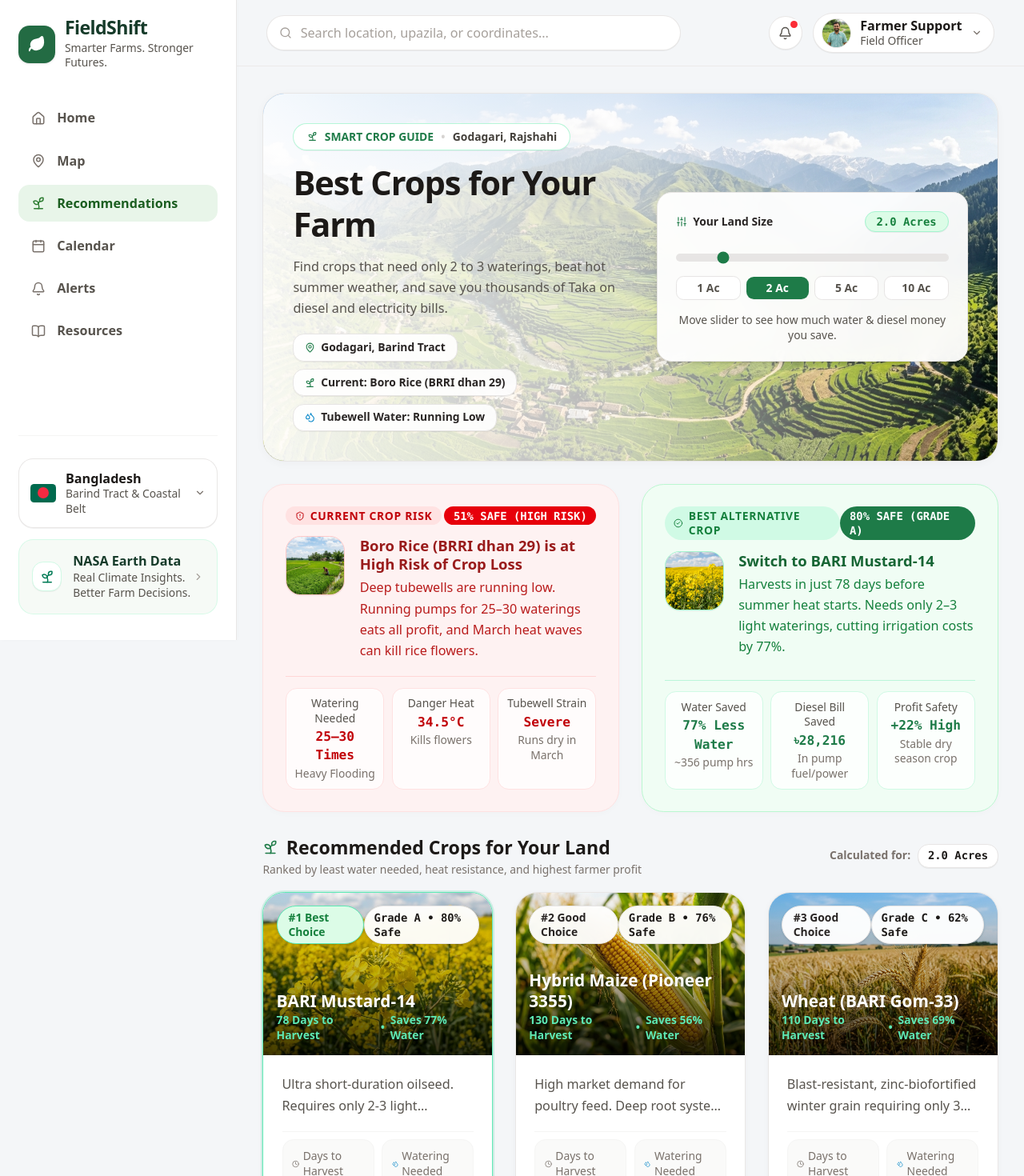
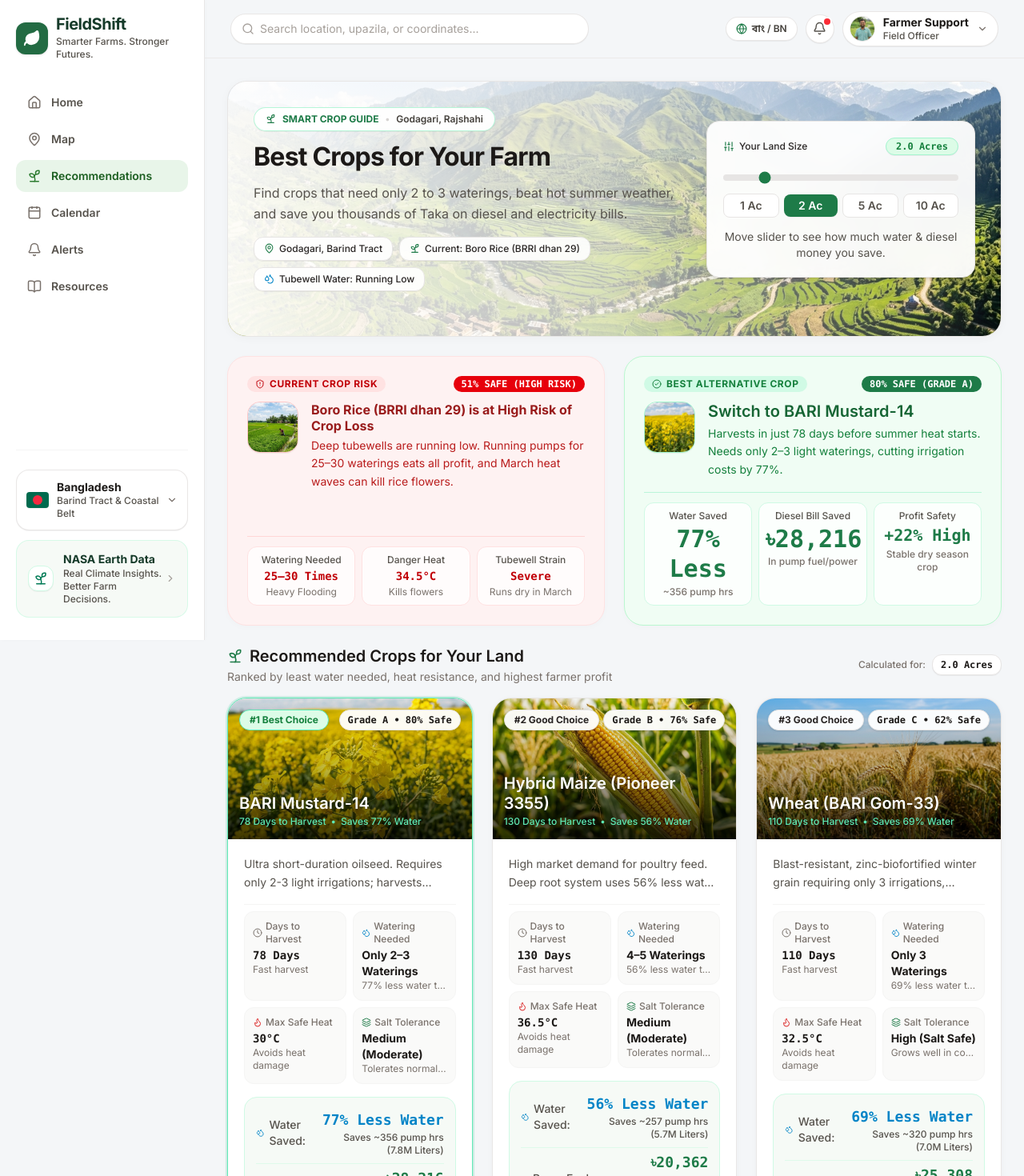
Before and after one commit to fahadislamfi99-cloud/fieldshift, a Next.js app: page /shift in a window 1280 px wide. Shown: the top 1470 px of the page at 80% size. Built offline with nearby package versions, Linux system fonts and the light colour scheme.

Commit message:
style(ui): apply Inter and Noto Sans Bengali typography system

```diff
--- a/src/app/advisory/page.tsx
+++ b/src/app/advisory/page.tsx
@@ -43,7 +43,7 @@ export default function AdvisoryPage() {
             Target: Upazila Agriculture Officers & Smallholder Farmers
           </span>
         </div>
-        <h1 className="text-2xl font-extrabold text-stone-900 mt-1 tracking-tight">
+        <h1 className="text-[28px] sm:text-[32px] font-bold text-stone-900 mt-1 tracking-tight">
           {lang === "en" ? "Farmer Advisory & Delivery Hub" : "কৃষক পরামর্শ ও বার্তা প্রেরণ কেন্দ্র"}
         </h1>
         <p className="text-sm text-stone-600 mt-1 max-w-2xl leading-relaxed">
--- a/src/app/globals.css
+++ b/src/app/globals.css
@@ -1,3 +1,4 @@
+@import url('https://fonts.googleapis.com/css2?family=Inter:wght@400;500;600;700&family=Noto+Sans+Bengali:wght@400;500;600;700&display=swap');
 @import "tailwindcss";
 @import "maplibre-gl/dist/maplibre-gl.css";
 
@@ -36,6 +37,7 @@
 }
 
 @theme inline {
+  --font-sans: 'Inter', 'Noto Sans Bengali', system-ui, -apple-system, BlinkMacSystemFont, "Segoe UI", Roboto, sans-serif;
   --color-canvas: var(--bg-canvas);
   --color-surface: var(--bg-surface);
   --color-surface-subtle: var(--bg-surface-subtle);
@@ -55,29 +57,69 @@
 }
 
 html {
-  font-size: 18px;
-  line-height: 1.55;
+  font-size: 16px;
+  line-height: 1.5;
   -webkit-text-size-adjust: 100%;
-}
-
-@media (min-width: 1024px) {
-  html {
-    font-size: 18.5px;
-  }
 }
 
 body {
   background-color: var(--bg-canvas);
   color: var(--text-primary);
-  font-family: -apple-system, BlinkMacSystemFont, "Segoe UI", Roboto, "Helvetica Neue", Arial, sans-serif;
+  font-family: 'Inter', 'Noto Sans Bengali', system-ui, -apple-system, BlinkMacSystemFont, "Segoe UI", Roboto, sans-serif;
   margin: 0;
   padding: 0;
   -webkit-font-smoothing: antialiased;
 }
 
-/* Custom scrollbar for mobile feel */
+/* User Recommended Typography System */
+.type-page-heading {
+  font-size: clamp(28px, 3.5vw, 32px);
+  font-weight: 700;
+  line-height: 1.25;
+  letter-spacing: -0.02em;
+}
+
+.type-section-heading {
+  font-size: clamp(18px, 2.2vw, 22px);
+  font-weight: 600;
+  line-height: 1.35;
+  letter-spacing: -0.01em;
+}
+
+.type-crop-name {
+  font-size: clamp(18px, 2vw, 20px);
+  font-weight: 600;
+  line-height: 1.3;
+}
+
+.type-savings-amount {
+  font-size: clamp(26px, 3.2vw, 32px);
+  font-weight: 700;
+  line-height: 1.2;
+  letter-spacing: -0.01em;
+}
+
+.type-body {
+  font-size: clamp(14px, 1.8vw, 16px);
+  font-weight: 400;
+  line-height: 1.6;
+}
+
+.type-label {
+  font-size: clamp(12px, 1.5vw, 14px);
+  font-weight: 500;
+  line-height: 1.4;
+}
+
+.type-btn {
+  font-size: clamp(14px, 1.8vw, 16px);
+  font-weight: 600;
+  line-height: 1.4;
+}
+
+/* Custom scrollbar */
 ::-webkit-scrollbar {
-  width: 4px;
+  width: 5px;
 }
 ::-webkit-scrollbar-thumb {
   background: #C4D3C6;
--- a/src/app/layout.tsx
+++ b/src/app/layout.tsx
@@ -22,8 +22,16 @@ export default function RootLayout({
 }>) {
   return (
     <html lang="en" className="h-full antialiased" suppressHydrationWarning>
+      <head>
+        <link rel="preconnect" href="https://fonts.googleapis.com" />
+        <link rel="preconnect" href="https://fonts.gstatic.com" crossOrigin="anonymous" />
+        <link
+          href="https://fonts.googleapis.com/css2?family=Inter:wght@400;500;600;700&family=Noto+Sans+Bengali:wght@400;500;600;700&display=swap"
+          rel="stylesheet"
+        />
+      </head>
       <body
-        className="min-h-full bg-[#F4F6F4] text-stone-900 font-sans selection:bg-emerald-200 selection:text-emerald-950"
+        className="min-h-full bg-[#EFF4EF] text-[#14211A] antialiased selection:bg-emerald-200 selection:text-emerald-950"
         suppressHydrationWarning
       >
         <AppProvider>
--- a/src/app/satellite/page.tsx
+++ b/src/app/satellite/page.tsx
@@ -67,7 +67,7 @@ export default function SatellitePage() {
               NASA Earth Science Division
             </span>
           </div>
-          <h1 className="text-2xl font-extrabold text-stone-900 mt-1 tracking-tight">
+          <h1 className="text-[28px] sm:text-[32px] font-bold text-stone-900 mt-1 tracking-tight">
             {lang === "en" ? "NASA Earth Observation Explorer" : "নাসা উপগ্রহ পর্যবেক্ষণ কেন্দ্র"}
           </h1>
           <p className="text-sm text-stone-600 mt-1 max-w-2xl">
--- a/src/app/shift/page.tsx
+++ b/src/app/shift/page.tsx
@@ -134,11 +134,11 @@ export default function CropShiftPage() {
               </span>
             </div>
 
-            <h1 className="text-2xl sm:text-3xl lg:text-4xl font-extrabold text-stone-900 tracking-tight leading-tight">
+            <h1 className="text-[28px] sm:text-[32px] font-bold text-stone-900 tracking-tight leading-tight">
               {lang === "en" ? "Best Crops for Your Farm" : "আপনার জমির জন্য সেরা ফসল"}
             </h1>
 
-            <p className="text-xs sm:text-sm font-medium text-stone-600 leading-relaxed max-w-xl">
+            <p className="text-sm sm:text-base font-normal text-stone-600 leading-relaxed max-w-xl">
               {lang === "en"
                 ? "Find crops that need only 2 to 3 waterings, beat hot summer weather, and save you thousands of Taka on diesel and electricity bills."
                 : "নাসার আবহাওয়া তথ্যের ভিত্তিতে মাত্র ২-৩ সেচে ঘরে তোলা যায় এমন লাভজনক ফসল বেছে নিন।"}
@@ -146,15 +146,15 @@ export default function CropShiftPage() {
 
             {/* Field Information Pills */}
             <div className="flex flex-wrap items-center gap-2 pt-1">
-              <div className="px-3 py-1.5 rounded-xl bg-white/90 backdrop-blur-md border border-stone-200 text-xs font-bold text-stone-800 shadow-2xs flex items-center gap-1.5">
+              <div className="px-3 py-1.5 rounded-xl bg-white/90 backdrop-blur-md border border-stone-200 text-xs font-medium text-stone-800 shadow-2xs flex items-center gap-1.5">
                 <MapPin size={13} className="text-[#1E7B48]" />
                 <span>{currentZone.nameEn}</span>
               </div>
-              <div className="px-3 py-1.5 rounded-xl bg-white/90 backdrop-blur-md border border-stone-200 text-xs font-bold text-stone-800 shadow-2xs flex items-center gap-1.5">
+              <div className="px-3 py-1.5 rounded-xl bg-white/90 backdrop-blur-md border border-stone-200 text-xs font-medium text-stone-800 shadow-2xs flex items-center gap-1.5">
                 <Sprout size={13} className="text-[#1E7B48]" />
                 <span>{lang === "en" ? "Current:" : "বর্তমান ফসল:"} {currentCrop.nameEn}</span>
               </div>
-              <div className="px-3 py-1.5 rounded-xl bg-white/90 backdrop-blur-md border border-stone-200 text-xs font-bold text-stone-800 shadow-2xs flex items-center gap-1.5">
+              <div className="px-3 py-1.5 rounded-xl bg-white/90 backdrop-blur-md border border-stone-200 text-xs font-medium text-stone-800 shadow-2xs flex items-center gap-1.5">
                 <Droplets size={13} className="text-[#0284C7]" />
                 <span>{lang === "en" ? "Tubewell Water: Running Low" : "নলকূপের পানি: সংকটজনক"}</span>
               </div>
@@ -164,11 +164,11 @@ export default function CropShiftPage() {
           {/* Right: Tactile Farm Size Controller */}
           <div className="w-full lg:w-84 p-5 rounded-2xl bg-white/95 backdrop-blur-md border border-stone-200 shadow-md space-y-3.5 shrink-0">
             <div className="flex items-center justify-between">
-              <span className="text-xs font-bold text-stone-800 flex items-center gap-1.5">
+              <span className="text-xs font-medium text-stone-800 flex items-center gap-1.5">
                 <Sliders size={14} className="text-[#1E7B48]" />
                 <span>{lang === "en" ? "Your Land Size" : "জমির পরিমাণ"}</span>
               </span>
-              <span className="px-3 py-0.5 rounded-full text-xs font-extrabold bg-[#DCFCE7] text-[#15803D] border border-emerald-200 font-mono shadow-2xs">
+              <span className="px-3 py-0.5 rounded-full text-xs font-semibold bg-[#DCFCE7] text-[#15803D] border border-emerald-200 font-mono shadow-2xs">
                 {farmAcres.toFixed(1)} {lang === "en" ? "Acres" : "একর"}
               </span>
             </div>
@@ -192,7 +192,7 @@ export default function CropShiftPage() {
                   key={val}
                   type="button"
                   onClick={() => setFarmAcres(val)}
-                  className={`flex-1 py-1 rounded-lg text-xs font-bold transition-all ${
+                  className={`flex-1 py-1 rounded-lg text-sm font-semibold transition-all ${
                     farmAcres === val
                       ? "bg-[#1E7B48] text-white shadow-2xs"
                       : "bg-white text-stone-600 border border-stone-200 hover:bg-stone-50"
@@ -203,7 +203,7 @@ export default function CropShiftPage() {
               ))}
             </div>
 
-            <div className="text-xs text-stone-600 font-medium text-center">
+            <div className="text-sm text-stone-600 font-normal text-center">
               {lang === "en"
                 ? "Move slider to see how much water & diesel money you save."
                 : "স্লাইডার নাড়িয়ে দেখুন কত পানি ও জ্বালানি খরচ বাঁচবে।"}
@@ -308,12 +308,12 @@ export default function CropShiftPage() {
                 </div>
 
                 <div>
-                  <h2 className="text-base font-extrabold text-[#166534] leading-tight">
+                  <h2 className="text-lg sm:text-xl font-semibold text-[#166534] leading-tight">
                     {lang === "en"
                       ? `Switch to ${bestAlternative.crop.nameEn}`
                       : `${bestAlternative.crop.nameBn} চাষ করুন`}
                   </h2>
-                  <p className="text-sm text-[#15803D] mt-1 leading-relaxed">
+                  <p className="text-sm font-normal text-[#15803D] mt-1 leading-relaxed">
                     {lang === "en"
                       ? `Harvests in just ${bestAlternative.crop.growthDays} days before summer heat starts. Needs only 2–3 light waterings, cutting irrigation costs by 77%.`
                       : `মাত্র ${bestAlternative.crop.growthDays} দিনে গরম পড়ার আগেই ঘরে তোলা যায়। বোরো ধানের চেয়ে ৭৭% কম সেচ লাগে।`}
@@ -327,10 +327,10 @@ export default function CropShiftPage() {
                 <span className="text-xs text-stone-600 font-medium block">
                   {lang === "en" ? "Water Saved" : "পানি সাশ্রয়"}
                 </span>
-                <span className="text-sm font-extrabold text-[#1E7B48] font-mono mt-0.5 block">
-                  77% Less Water
+                <span className="text-[26px] sm:text-[30px] font-bold text-[#1E7B48] font-mono mt-0.5 block leading-tight">
+                  77% Less
                 </span>
-                <span className="text-xs text-stone-500 block mt-0.5">
+                <span className="text-xs text-stone-500 font-medium block mt-0.5">
                   ~{maxPumpHoursSaved} pump hrs
                 </span>
               </div>
@@ -338,10 +338,10 @@ export default function CropShiftPage() {
                 <span className="text-xs text-stone-600 font-medium block">
                   {lang === "en" ? "Diesel Bill Saved" : "জ্বালানি খরচ সাশ্রয়"}
                 </span>
-                <span className="text-sm font-extrabold text-[#1E7B48] font-mono mt-0.5 block">
+                <span className="text-[26px] sm:text-[30px] font-bold text-[#1E7B48] font-mono mt-0.5 block leading-tight">
                   ৳{maxCostSaved.toLocaleString()}
                 </span>
-                <span className="text-xs text-stone-500 block mt-0.5">
+                <span className="text-xs text-stone-500 font-medium block mt-0.5">
                   In pump fuel/power
                 </span>
               </div>
@@ -349,10 +349,10 @@ export default function CropShiftPage() {
                 <span className="text-xs text-stone-600 font-medium block">
                   {lang === "en" ? "Profit Safety" : "লাভের নিশ্চয়তা"}
                 </span>
-                <span className="text-sm font-extrabold text-[#1E7B48] font-mono mt-0.5 block">
+                <span className="text-lg sm:text-xl font-bold text-[#1E7B48] font-mono mt-0.5 block">
                   {lang === "en" ? "+22% High" : "+২২% বেশি"}
                 </span>
-                <span className="text-xs text-stone-500 block mt-0.5">
+                <span className="text-xs text-stone-500 font-medium block mt-0.5">
                   Stable dry season crop
                 </span>
               </div>
@@ -368,7 +368,7 @@ export default function CropShiftPage() {
         {/* Section Header */}
         <div className="flex flex-col sm:flex-row sm:items-center justify-between gap-2">
           <div>
-            <h2 className="text-lg sm:text-xl font-extrabold text-stone-900 flex items-center gap-2">
+            <h2 className="text-lg sm:text-xl font-semibold text-stone-900 flex items-center gap-2">
               <Sprout size={20} className="text-[#1E7B48]" />
               <span>
                 {lang === "en"
@@ -376,7 +376,7 @@ export default function CropShiftPage() {
                   : "আপনার জমির জন্য উপযোগী বিকল্প ফসল"}
               </span>
             </h2>
-            <p className="text-xs text-stone-500 mt-0.5">
+            <p className="text-sm text-stone-500 font-normal mt-0.5">
               {lang === "en"
                 ? "Ranked by least water needed, heat resistance, and highest farmer profit"
                 : "কম পানি, তাপ সহনশীলতা ও বেশি লাভের ভিত্তিতে সাজানো"}
@@ -384,10 +384,10 @@ export default function CropShiftPage() {
           </div>
 
           <div className="flex items-center gap-2">
-            <span className="text-xs font-bold text-stone-500">
+            <span className="text-xs font-medium text-stone-500">
               {lang === "en" ? "Calculated for:" : "হিসাব করা হয়েছে:"}
             </span>
-            <span className="px-2.5 py-1 rounded-xl bg-white border border-stone-200 text-xs font-extrabold font-mono text-stone-900 shadow-2xs">
+            <span className="px-2.5 py-1 rounded-xl bg-white border border-stone-200 text-xs font-semibold font-mono text-stone-900 shadow-2xs">
               {farmAcres.toFixed(1)} {lang === "en" ? "Acres" : "একর"}
             </span>
           </div>
@@ -446,10 +446,10 @@ export default function CropShiftPage() {
 
                     {/* Crop Name & Days on Photo */}
                     <div className="absolute bottom-3.5 left-3.5 right-3.5">
-                      <h3 className="text-base sm:text-lg font-extrabold text-white leading-tight drop-shadow-sm">
+                      <h3 className="text-lg sm:text-[20px] font-semibold text-white leading-tight drop-shadow-sm">
                         {lang === "en" ? alt.crop.nameEn : alt.crop.nameBn}
                       </h3>
-                      <div className="text-xs text-emerald-300 font-semibold mt-0.5 drop-shadow-sm flex items-center gap-1.5">
+                      <div className="text-xs text-emerald-300 font-medium mt-0.5 drop-shadow-sm flex items-center gap-1.5">
                         <span>{alt.crop.growthDays} {lang === "en" ? "Days to Harvest" : "দিনে ফলন"}</span>
                         <span>•</span>
                         <span>{lang === "en" ? `Saves ${alt.crop.waterSavingsVsRicePercent}% Water` : `${alt.crop.waterSavingsVsRicePercent}% পানি সাশ্রয়`}</span>
@@ -531,7 +531,7 @@ export default function CropShiftPage() {
                           <span>{lang === "en" ? "Water Saved:" : "পানি সাশ্রয়:"}</span>
                         </span>
                         <div className="text-right">
-                          <span className="font-extrabold text-[#0284C7] font-mono text-sm sm:text-base block">
+                          <span className="font-bold text-[#0284C7] font-mono text-base sm:text-lg block">
                             {alt.crop.waterSavingsVsRicePercent}% Less Water
                           </span>
                           <span className="text-xs text-stone-600 font-medium block">
@@ -548,7 +548,7 @@ export default function CropShiftPage() {
                           <span>{lang === "en" ? "Pump Fuel Money Saved:" : "সেচ খরচ সাশ্রয়:"}</span>
                         </span>
                         <div className="text-right">
-                          <span className="font-extrabold text-[#1E7B48] font-mono text-sm sm:text-base block">
+                          <span className="font-bold text-[#1E7B48] font-mono text-base sm:text-lg block">
                             ৳{totalCostSaved.toLocaleString()} BDT
                           </span>
                           <span className="text-xs text-stone-600 font-medium block">
@@ -565,7 +565,7 @@ export default function CropShiftPage() {
                   <button
                     type="button"
                     onClick={() => setCropId(alt.crop.id)}
-                    className={`w-full py-3 rounded-2xl text-sm font-extrabold transition-all flex items-center justify-center gap-2 ${
+                    className={`w-full py-3 rounded-2xl text-sm sm:text-base font-semibold transition-all flex items-center justify-center gap-2 ${
                       isSelected
                         ? "bg-[#1E7B48] text-white shadow-sm"
                         : "bg-stone-100 hover:bg-[#1E7B48] hover:text-white text-stone-800"
@@ -582,7 +582,7 @@ export default function CropShiftPage() {
                   <Link
                     href="/calendar"
                     onClick={() => setCropId(alt.crop.id)}
-                    className="w-full py-2 rounded-xl text-xs font-bold text-stone-600 hover:text-stone-900 flex items-center justify-center gap-1 hover:bg-stone-50 transition-colors"
+                    className="w-full py-2 rounded-xl text-xs font-semibold text-stone-600 hover:text-stone-900 flex items-center justify-center gap-1 hover:bg-stone-50 transition-colors"
                   >
                     <span>{lang === "en" ? "See Planting Dates" : "রোপণের সময়সূচী দেখুন"}</span>
                     <ChevronRight size={13} />
@@ -608,7 +608,7 @@ export default function CropShiftPage() {
               <div className="text-xs text-stone-500 font-medium uppercase tracking-wider">
                 {lang === "en" ? `Water Saved (${farmAcres} Acres)` : `মোট পানি সাশ্রয় (${farmAcres} একর)`}
               </div>
-              <div className="text-lg sm:text-xl font-extrabold text-stone-900 font-mono">
+              <div className="text-[26px] sm:text-[30px] font-bold text-stone-900 font-mono leading-tight">
                 77% Less Water
               </div>
               <div className="text-xs text-stone-600 font-medium">
@@ -630,7 +630,7 @@ export default function CropShiftPage() {
               <div className="text-xs text-stone-500 font-medium uppercase tracking-wider">
                 {lang === "en" ? "Diesel & Pumping Cost Saved" : "ডিজেল ও সেচ খরচ সাশ্রয়"}
               </div>
-              <div className="text-lg sm:text-xl font-extrabold text-[#1E7B48] font-mono">
+              <div className="text-[26px] sm:text-[30px] font-bold text-[#1E7B48] font-mono leading-tight">
                 ৳{maxCostSaved.toLocaleString()} BDT
               </div>
               <div className="text-xs text-stone-600 font-medium">
@@ -650,7 +650,7 @@ export default function CropShiftPage() {
               <div className="text-xs text-stone-500 font-medium uppercase tracking-wider">
                 {lang === "en" ? "Tubewell Protection" : "নলকূপ রক্ষা"}
               </div>
-              <div className="text-lg sm:text-xl font-extrabold text-stone-900 font-mono">
+              <div className="text-lg sm:text-xl font-bold text-stone-900 font-mono">
                 {lang === "en" ? "Wells Protected" : "ভূগর্ভস্থ পানি নিরাপদ"}
               </div>
               <div className="text-xs text-stone-600 font-medium">
@@ -663,7 +663,7 @@ export default function CropShiftPage() {
         {/* Proceed to Dynamic Calendar CTA */}
         <Link
           href="/calendar"
-          className="inline-flex items-center gap-2 px-6 py-3.5 rounded-full bg-stone-900 hover:bg-stone-800 text-white text-sm sm:text-base font-bold shadow-md hover:shadow-lg transition-all shrink-0"
+          className="inline-flex items-center gap-2 px-6 py-3.5 rounded-full bg-stone-900 hover:bg-stone-800 text-white text-sm sm:text-base font-semibold shadow-md hover:shadow-lg transition-all shrink-0"
         >
           <Calendar size={16} />
           <span>{lang === "en" ? "See Planting Calendar" : "রোপণের ক্যালেন্ডার দেখুন"}</span>
--- a/src/components/layout/AppShell.tsx
+++ b/src/components/layout/AppShell.tsx
@@ -19,6 +19,7 @@ import {
   Leaf,
   Map as MapIcon,
   MoreHorizontal,
+  Globe,
 } from "lucide-react";
 
 interface AppShellProps {
@@ -27,7 +28,7 @@ interface AppShellProps {
 
 export const AppShell: React.FC<AppShellProps> = ({ children }) => {
   const pathname = usePathname();
-  const { currentZone, zones, setZoneId } = useApp();
+  const { currentZone, zones, setZoneId, lang, setLang } = useApp();
   const [mobileMenuOpen, setMobileMenuOpen] = useState(false);
   const [searchQuery, setSearchQuery] = useState("");
 
@@ -193,8 +194,19 @@ export const AppShell: React.FC<AppShellProps> = ({ children }) => {
             </div>
           </div>
 
-          {/* Right Header: Notification Bell & Officer Profile */}
-          <div className="flex items-center gap-3">
+          {/* Right Header: Language Switcher, Notification Bell & Officer Profile */}
+          <div className="flex items-center gap-2.5">
+            {/* Language Switcher Pill */}
+            <button
+              type="button"
+              onClick={() => setLang(lang === "en" ? "bn" : "en")}
+              className="flex items-center gap-1.5 px-3 py-1.5 rounded-full bg-white border border-stone-200/90 text-xs font-semibold text-stone-700 hover:text-stone-900 shadow-2xs transition-all hover:border-emerald-400"
+              title="Toggle English / বাংলা"
+            >
+              <Globe size={14} className="text-[#1E7B48]" />
+              <span className="font-semibold">{lang === "en" ? "বাং / BN" : "EN"}</span>
+            </button>
+
             {/* Notification Bell */}
             <button
               type="button"
```
Also changed, not shown: src/app/calendar/page.tsx (+30 -30 lines), src/app/page.tsx (+15 -15 lines).
